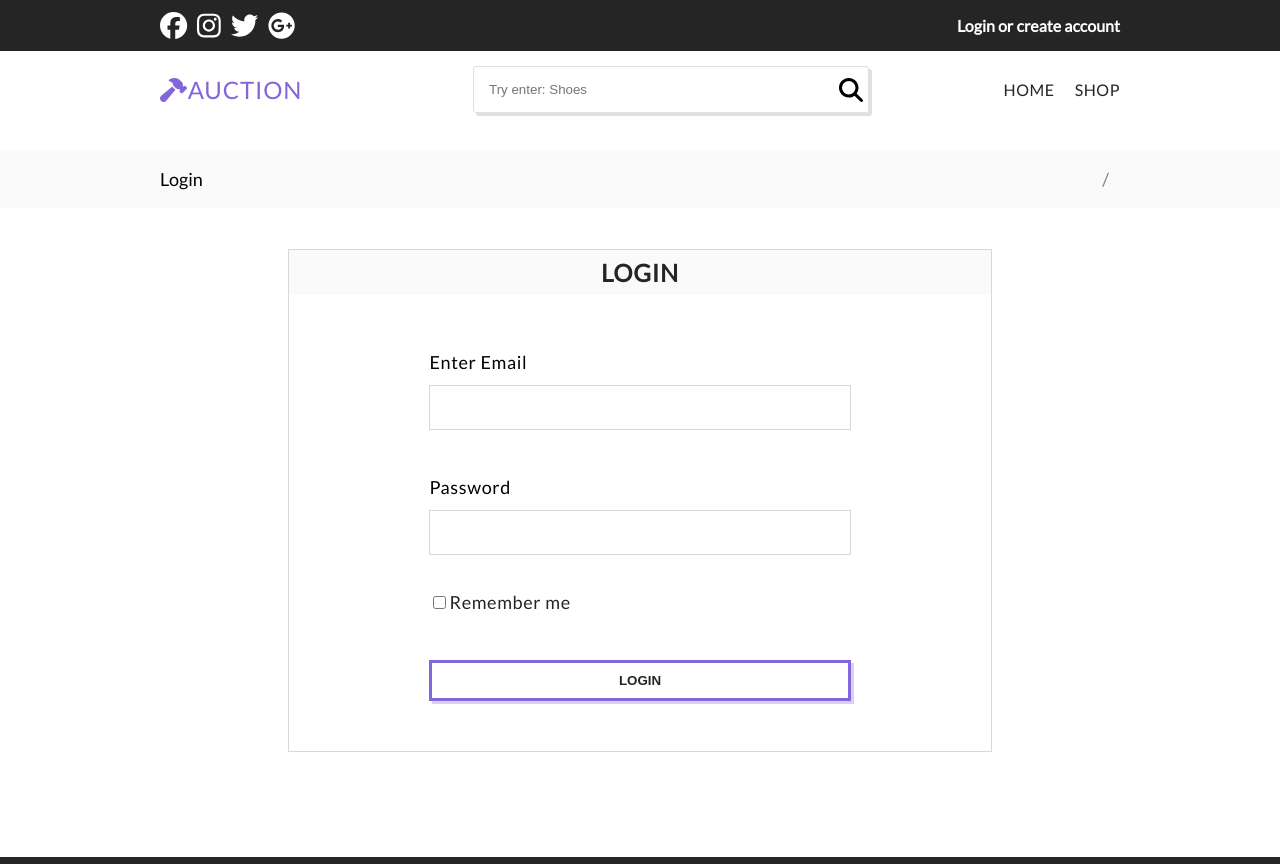
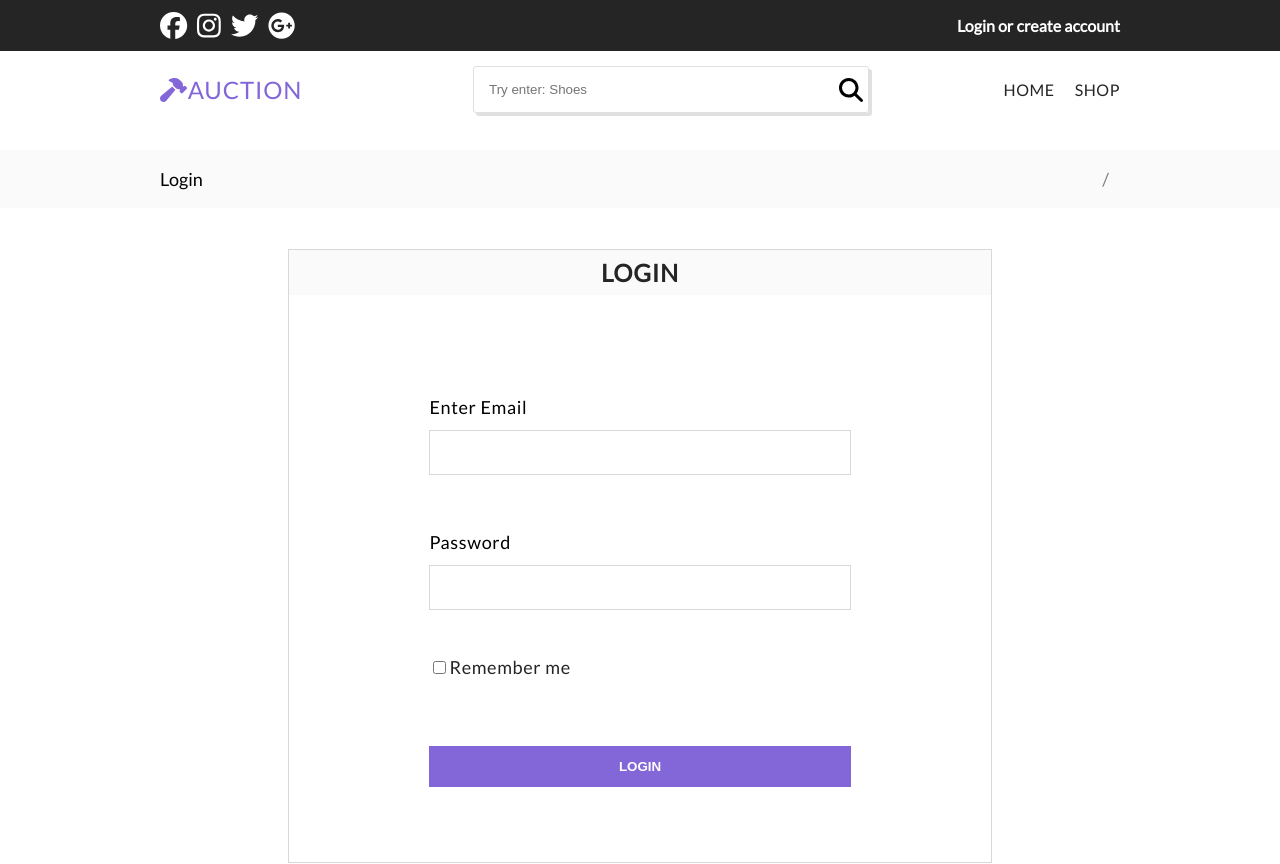
Before and after one commit to imsirvelid/auctionapp, a React (Create React App) app in the folder frontend/: page /user/login in a window 1280 px wide. Shown: the top 864 px of the page. Built offline with nearby package versions, Linux system fonts and the light colour scheme; no server answers.

Commit message:
fix style of login and register components

```diff
--- a/frontend/src/pages/login/Login.css
+++ b/frontend/src/pages/login/Login.css
@@ -7,7 +7,6 @@
 
 .login-form button {
   padding: 10px;
-  margin: 0;
   width: 60%;
 }
 
@@ -37,17 +36,21 @@
   padding: 10px 10px;
   font-size: 18px;
   color: #9B9B9B;
-  margin-bottom: 35px;
   box-sizing: border-box;
   letter-spacing: 0.63px;
 }
 
-.submit-form-button {
+.submit-login-form-button {
   margin-bottom: 25px;
+  margin-top: 21px;
   background-color: #8367D8;
   border: 3px solid #8367d8;
   font-weight: bold;
   color: white;
+}
+
+.submit-form-button:hover {
+  cursor: pointer;
 }
 
 .formik-field-label {
@@ -55,6 +58,7 @@
   padding: 10px;
   color: black;
   margin-left: 0px;
+  margin-top: 45px;
 }
 
 .checkbox-field-label {
@@ -72,7 +76,7 @@
   width: 60%;
   display: flex;
   text-align: left;
-  margin-bottom: 45px;
+  margin: 45px 0;
 }
 
 .login-error-message {
@@ -83,5 +87,5 @@
 .formik-error-message {
   width: 60%;
   color: red;
-  font-size: 14px;
+  font-size: 11px;
 }
--- a/frontend/src/pages/login/Login.jsx
+++ b/frontend/src/pages/login/Login.jsx
@@ -66,21 +66,21 @@ function Login() {
                 <label className="formik-field-label" htmlFor="email">
                   Enter Email
                 </label>
-                <ErrorMessage name="email" component = "div" className="formik-error-message" />
                 <Field
                   type="email"
                   name="email"
                   className="custom-formik-field"
                 />
+                <ErrorMessage name="email" component = "div" className="formik-error-message" />
                 <label className="formik-field-label" htmlFor="password">
                   Password
                 </label>
-                <ErrorMessage name="password" component="div" className="formik-error-message"/>
                 <Field
                   type="password"
                   name="password"
                   className="custom-formik-field"
                 />
+                <ErrorMessage name="password" component="div" className="formik-error-message"/>
                 <div className="checkbox-container">
                   <Field
                     className="check-field-input"
@@ -91,7 +91,7 @@ function Login() {
                     Remember me
                   </label>
                 </div>
-                <button className="submit-form-button" type="submit">
+                <button className="submit-login-form-button" type="submit">
                   LOGIN
                 </button>
               </Form>
--- a/frontend/src/pages/register/Register.css
+++ b/frontend/src/pages/register/Register.css
@@ -1,86 +1,12 @@
-.login-form {
-  display: flex;
-  width: 100%;
-  flex-wrap: wrap;
-  justify-content: center;
-}
-
-.login-form button {
-  padding: 10px;
-  margin: 0;
-  width: 60%;
-}
-
-.form-container {
-  border: 1px solid #d8d8d8;
-  height: auto;
-  padding-bottom: 50px;
-}
-
-.form-title {
-  font-weight: bold;
-  font-size: 24px;
-  color: #252525;
-  letter-spacing: 0.84px;
-  text-align: center;
-  padding: 10px 10px;
-  background-color: #fafafa;
-  margin: 0;
-  margin-bottom: 45px;
-}
-
-.custom-formik-field {
-  height: 45px;
-  width: 60%;
-  border: 1px solid #d8d8d8;
-  background-color: #ffffff;
-  padding: 10px 10px;
-  font-size: 18px;
-  color: #9b9b9b;
-  margin-bottom: 35px;
-  box-sizing: border-box;
-  letter-spacing: 0.63px;
-}
-
-.submit-form-button {
+.submit-register-form-button {
   margin-bottom: 25px;
+  margin-top: 41px;
   background-color: #8367d8;
-  border: 3px solid #8367d8;
   font-weight: bold;
   color: #252525;
   background: #ffffff;
   border: 3px solid #8367d8;
   box-shadow: 3px 3px 0 0 rgba(131, 103, 216, 0.31);
-}
-
-.formik-field-label {
-  width: 60%;
-  padding: 10px;
-  color: black;
-  margin-left: 0px;
-}
-
-.checkbox-field-label {
-  font-size: 18px;
-  color: #252525;
-  letter-spacing: 0.63px;
-}
-
-.check-field-input {
-  background: #ececec;
-  border: 1px solid #d8d8d8;
-}
-
-.checkbox-container {
-  width: 60%;
-  display: flex;
-  text-align: left;
-  margin-bottom: 45px;
-}
-
-.login-error-message {
-  color: red;
-  text-align: center;
 }
 
 .centered-text {
--- a/frontend/src/pages/register/Register.jsx
+++ b/frontend/src/pages/register/Register.jsx
@@ -1,11 +1,11 @@
 import React, {useContext, useState} from "react";
-import * as Yup from 'yup';
+import * as Yup from "yup";
 import {Formik, Form, Field, ErrorMessage} from "formik";
 import "./Register.css";
 import NavigationCard from "components/navigation-card/NavigationCard";
 import {loginUser, registerUser} from "api/User";
 import {UserContext} from "context/UserContext";
-import { Link, useNavigate } from "react-router-dom";
+import {Link, useNavigate} from "react-router-dom";
 
 function Register() {
   const {user, setUser} = useContext(UserContext);
@@ -26,15 +26,21 @@ function Register() {
 
   const RegisterSchema = Yup.object().shape({
     name: Yup.string()
-      .min(2, 'Too Short!')
-      .max(50, 'Too Long!')
-      .required('Required'),
+      .min(2, "Too Short!")
+      .max(50, "Too Long!")
+      .required("Required"),
     surname: Yup.string()
-      .min(2, 'Too Short!')
-      .max(50, 'Too Long!')
-      .required('Required'),
-    email: Yup.string().email('Invalid email').required('Required'),
-    password: Yup.string().min(8, "Password should be 8 char minimum").required('Required')
+      .min(2, "Too Short!")
+      .max(50, "Too Long!")
+      .required("Required"),
+    email: Yup.string().email("Invalid email").required("Required"),
+    password: Yup.string()
+      .min(8, "Password should be 8 char minimum")
+      .required("Required")
+      .matches(
+        /^(?=.*[0-9])(?=.*[a-z])(?=.*[A-Z])(?=.*\W)(?!.* ).{8,16}$/,
+        "Password must contain atleast one capitalized one small letter and special character"
+      ),
   });
 
   return (
@@ -61,46 +67,71 @@ function Register() {
                 <label className="formik-field-label" htmlFor="name">
                   First Name
                 </label>
-                <ErrorMessage name="name" component="div" className="formik-error-message"/>
+
                 <Field
                   type="text"
                   name="name"
                   className="custom-formik-field"
                 />
+                <ErrorMessage
+                  name="name"
+                  component="div"
+                  className="formik-error-message"
+                />
                 <label className="formik-field-label" htmlFor="surname">
                   Last Name
                 </label>
-                <ErrorMessage name="surname" component="div" className="formik-error-message"/>
+
                 <Field
                   type="text"
                   name="surname"
                   className="custom-formik-field"
                 />
+                <ErrorMessage
+                  name="surname"
+                  component="div"
+                  className="formik-error-message"
+                />
                 <label className="formik-field-label" htmlFor="email">
                   Enter Email
                 </label>
-                <ErrorMessage name="email" component="div" className="formik-error-message"/>
+
                 <Field
                   type="email"
                   name="email"
                   className="custom-formik-field"
                 />
+                <ErrorMessage
+                  name="email"
+                  component="div"
+                  className="formik-error-message"
+                />
                 <label className="formik-field-label" htmlFor="password">
                   Password
                 </label>
-                <ErrorMessage name="password" component="div" className="formik-error-message"/>
+
                 <Field
                   type="password"
                   name="password"
                   className="custom-formik-field"
                 />
-                <button className="submit-form-button" type="submit">
+                <ErrorMessage
+                  name="password"
+                  component="div"
+                  className="formik-error-message"
+                />
+                <button className="submit-register-form-button" type="submit">
                   REGISTER
                 </button>
               </Form>
             )}
           </Formik>
-          <p className="centered-text">Already have an acount? <Link className="purple-link" to="/user/login">Login</Link></p>
+          <p className="centered-text">
+            Already have an acount?{" "}
+            <Link className="purple-link" to="/user/login">
+              Login
+            </Link>
+          </p>
         </div>
       </div>
     </>
```
